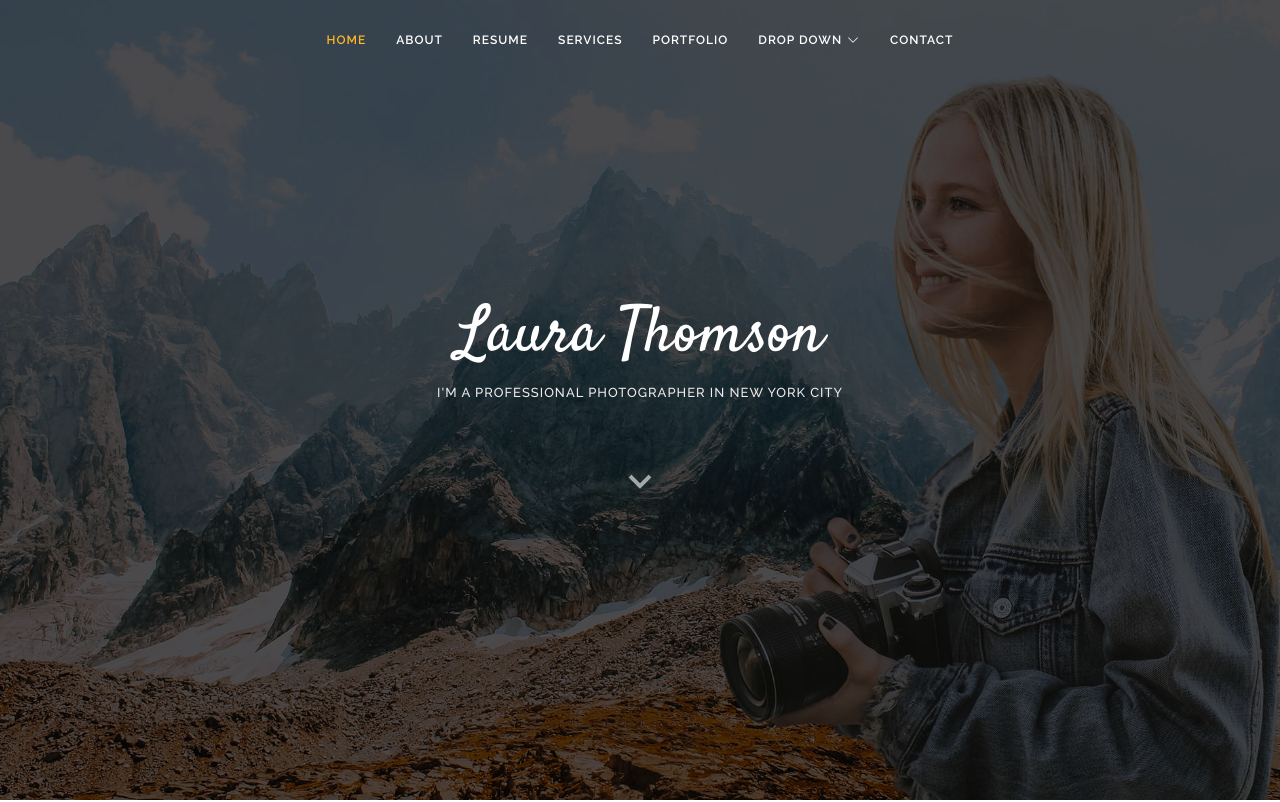
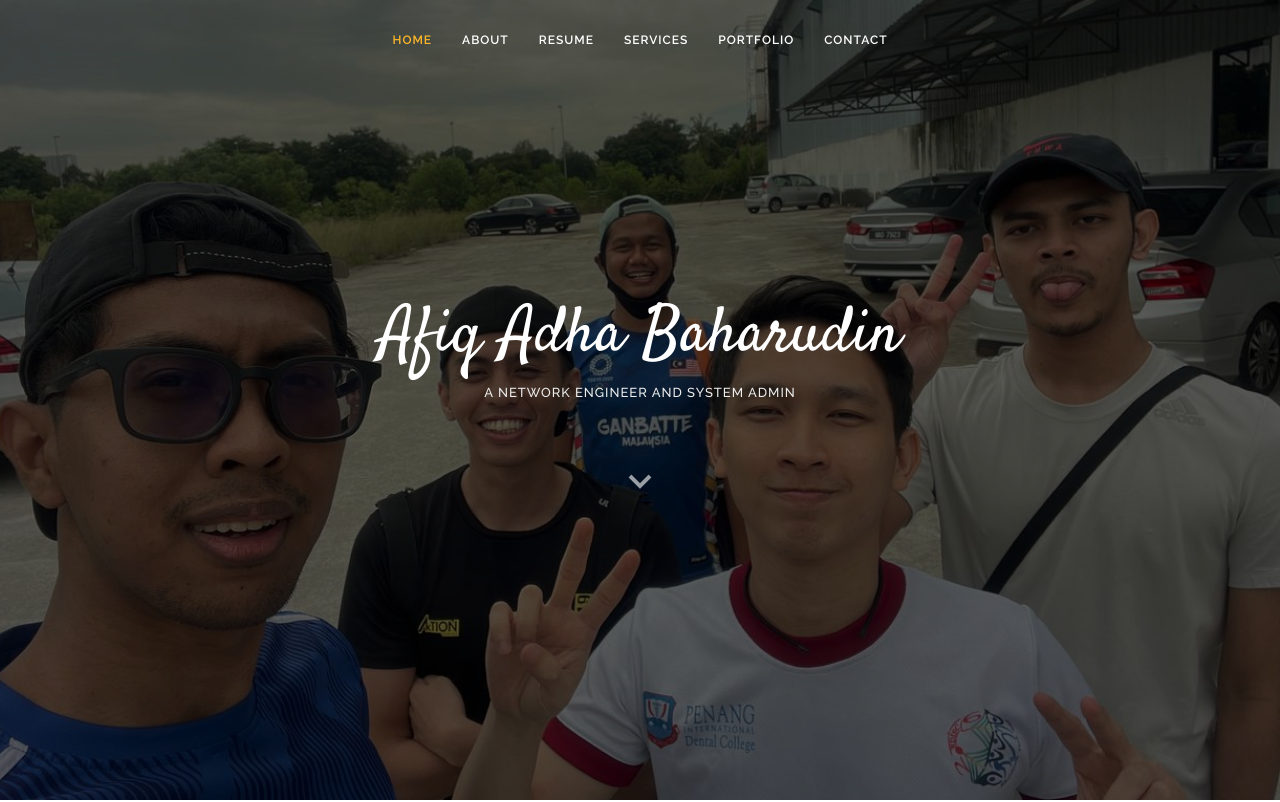
Before and after one commit to afiqadha18/portfolio-afiqadha, a plain HTML site: page index.html in a window 1280 px wide. Shown: the top 802 px of the page. Drawn offline with nearby package versions, Linux system fonts and the light colour scheme.

Commit message:
update top side

```diff
--- a/assets/css/style.css
+++ b/assets/css/style.css
@@ -316,7 +316,7 @@ h6 {
 #hero {
   width: 100%;
   height: 100vh;
-  background: url("../img/hero-bg.jpg") top right;
+  background: url("../img/main-bg.png") top right;
   background-size: cover;
   position: relative;
 }
--- a/index.html
+++ b/index.html
@@ -5,7 +5,7 @@
   <meta charset="utf-8">
   <meta content="width=device-width, initial-scale=1.0" name="viewport">
 
-  <title>Laura Bootstrap Template - Index</title>
+  <title>Afiq Adha . Network Engineer</title>
   <meta content="" name="description">
   <meta content="" name="keywords">
 
@@ -46,7 +46,7 @@
         <li><a class="nav-link scrollto" href="#resume">Resume</a></li>
         <li><a class="nav-link scrollto" href="#services">Services</a></li>
         <li><a class="nav-link scrollto " href="#portfolio">Portfolio</a></li>
-        <li class="dropdown"><a href="#"><span>Drop Down</span> <i class="bi bi-chevron-down"></i></a>
+        <!-- <li class="dropdown"><a href="#"><span>Drop Down</span> <i class="bi bi-chevron-down"></i></a>
           <ul>
             <li><a href="#">Drop Down 1</a></li>
             <li class="dropdown"><a href="#"><span>Deep Drop Down</span> <i class="bi bi-chevron-right"></i></a>
@@ -62,7 +62,7 @@
             <li><a href="#">Drop Down 3</a></li>
             <li><a href="#">Drop Down 4</a></li>
           </ul>
-        </li>
+        </li> -->
         <li><a class="nav-link scrollto" href="#contact">Contact</a></li>
       </ul>
       <i class="bi bi-list mobile-nav-toggle"></i>
@@ -73,8 +73,8 @@
   <!-- ======= Hero Section ======= -->
   <section id="hero">
     <div class="hero-container">
-      <h1>Laura Thomson</h1>
-      <h2>I'm a Professional Photographer In New York City</h2>
+      <h1>Afiq Adha Baharudin</h1>
+      <h2>A Network Engineer and System Admin</h2>
       <a href="#about" class="btn-scroll scrollto" title="Scroll Down"><i class="bx bx-chevron-down"></i></a>
     </div>
   </section><!-- End Hero -->
```
Also changed, not shown: assets/img/favicon.old.png (added), assets/img/favicon.png, assets/img/main-bg.png (added).
